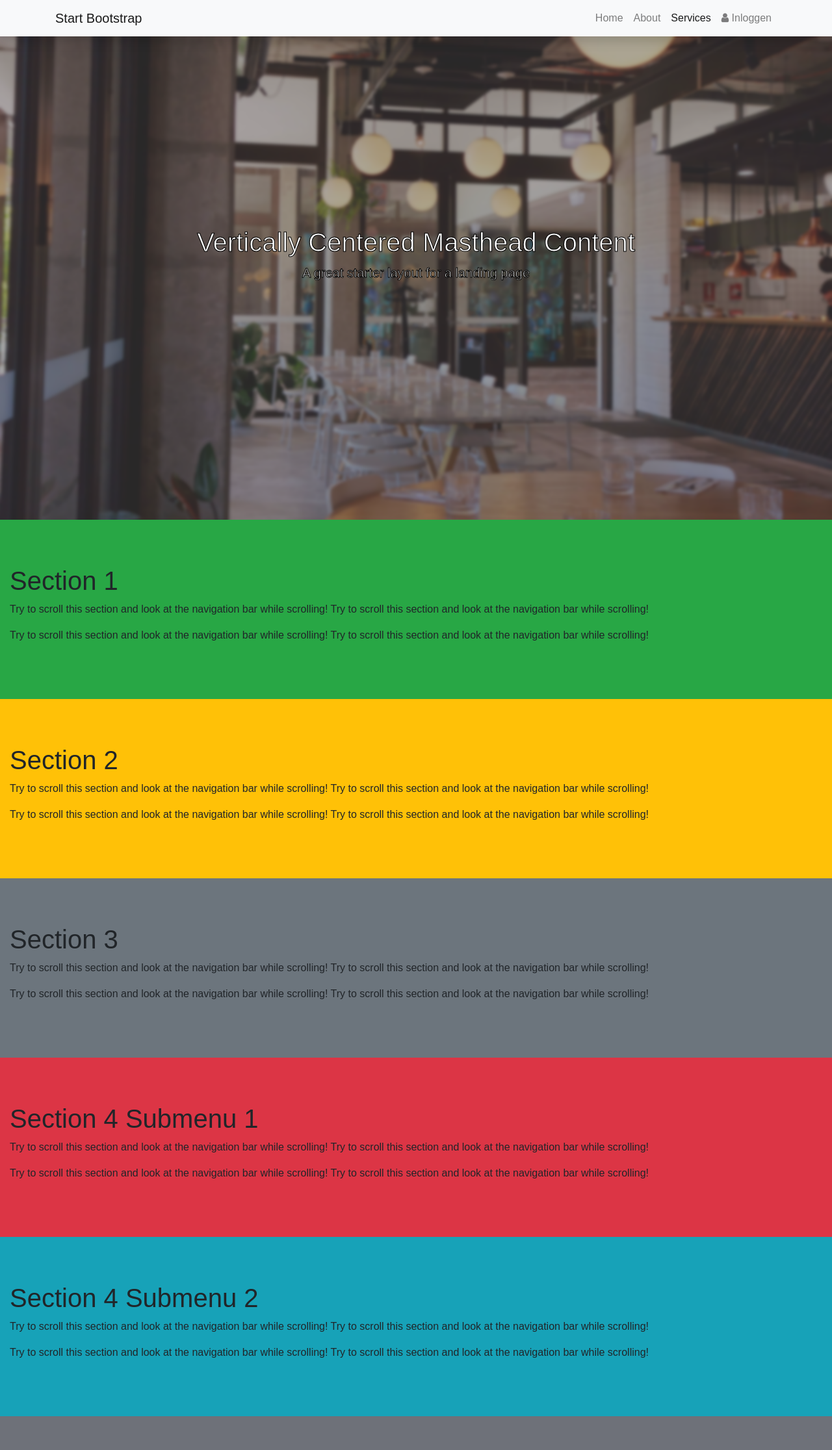
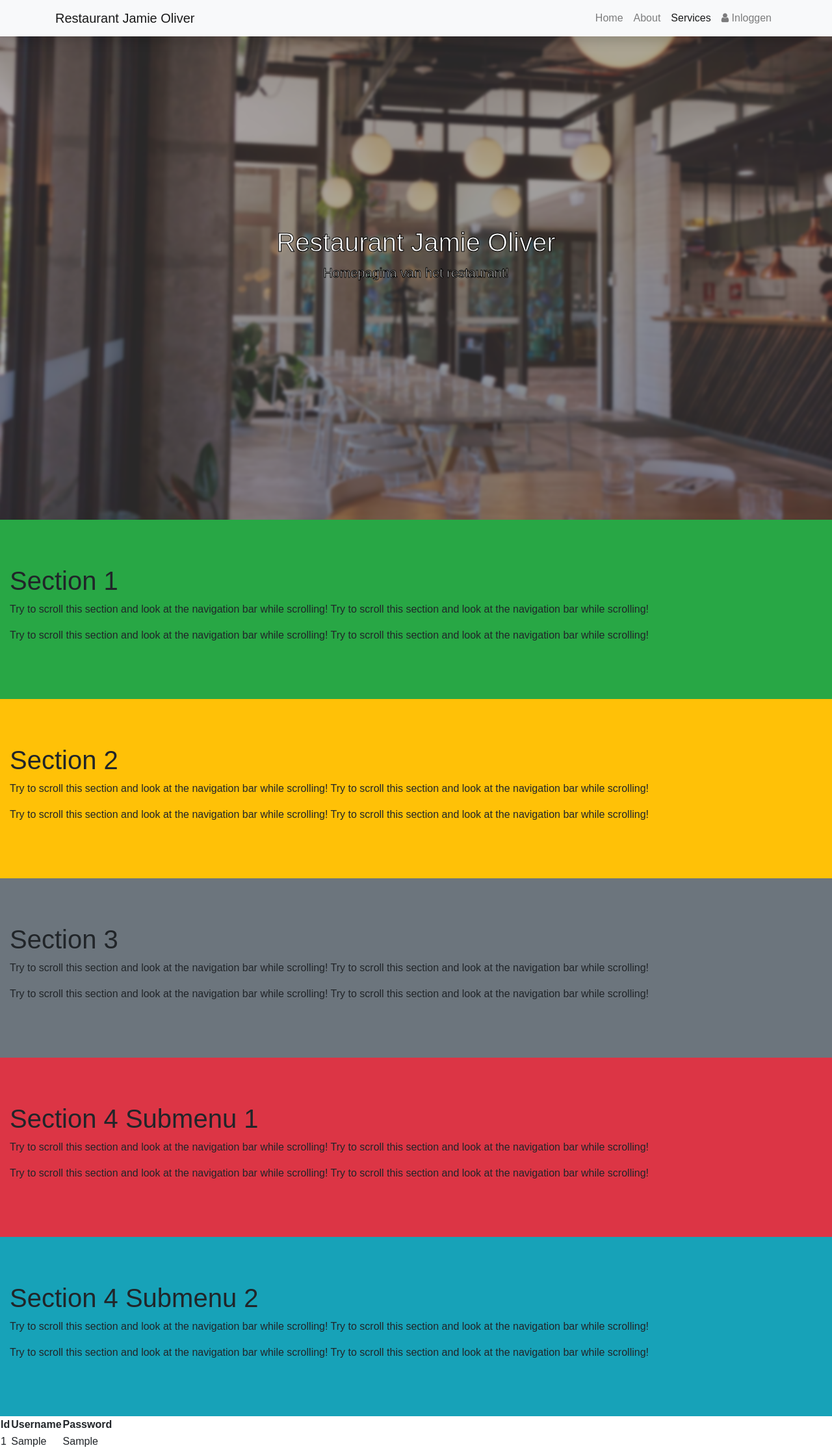
Before and after one commit to CanEnes8amo2/Undefined, a PHP site: page / in a window 1280 px wide. Shown: the whole page at 65% size. Before the commit the page ends 2180 px from the top, so only its background shows below. Run offline with PHP 8.4, Linux system fonts and the light colour scheme; tables that the repository leaves empty or names only in its code hold one stand-in row (values such as "Sample post").

Commit message:
Created dynamic table to retrieve data from database. Correctly redirects to the section.

```diff
--- a/index.php
+++ b/index.php
@@ -1,16 +1,16 @@
 <?php
 // $error = "";
-if(isset($_POST['submit'])) {
-    if(!empty($_POST['username']) && !empty($_POST['password'])) {
-        require("formdb.php");
+if (isset($_POST['submit'])) {
+    if (!empty($_POST['username']) && !empty($_POST['password'])) {
+        require "formdb.php";
         $username = trim($_POST['username']);
         $password = md5($_POST['password']);
 
-        $sql = "SELECT * FROM gebruikers WHERE username = '". $username."'AND password = '". $password."'";
+        $sql = "SELECT * FROM gebruikers WHERE username = '" . $username . "'AND password = '" . $password . "'";
 
-        if($result = $conn->query($sql)) {
+        if ($result = $conn->query($sql)) {
             $aantal = $result->num_rows;
-            if($aantal == 1) {
+            if ($aantal == 1) {
                 $user = $result->fetch_row();
                 session_start();
                 $_SESSION['user'] = $user[1];
@@ -48,7 +48,7 @@
 <!-- Navigation -->
     <nav class="navbar navbar-expand-lg navbar-light bg-light shadow fixed-top">
     <div class="container">
-        <a class="navbar-brand" href="#">Start Bootstrap</a>
+        <a class="navbar-brand" href="#">Restaurant Jamie Oliver</a>
         <button class="navbar-toggler" type="button" data-toggle="collapse" data-target="#navbarResponsive" aria-controls="navbarResponsive" aria-expanded="false" aria-label="Toggle navigation">
             <span class="navbar-toggler-icon"></span>
             </button>
@@ -77,8 +77,8 @@
     <div class="container h-100">
         <div class="row h-100 align-items-center">
         <div class="col-12 text-center">
-            <h1 class="font-weight-light">Vertically Centered Masthead Content</h1>
-            <p class="lead">A great starter layout for a landing page</p>
+            <h1 class="font-weight-light">Restaurant Jamie Oliver</h1>
+            <p class="lead">Homepagina van het restaurant!</p>
         </div>
         </div>
     </div>
@@ -111,12 +111,40 @@
   <p>Try to scroll this section and look at the navigation bar while scrolling! Try to scroll this section and look at the navigation bar while scrolling!</p>
 </div>
 
+
+
+<table>
+ <tr>
+  <th>Id</th>
+  <th>Username</th>
+  <th>Password</th>
+ </tr>
+
+<?php
+require "formdb.php";
+$sql = "SELECT * FROM form";
+// mysqli_query($conn, $form);
+$result = $conn->query($sql);
+
+if ($result->num_rows > 0) {
+    // output data of each row
+    while ($row = $result->fetch_assoc()) {
+        echo "<tr><td>" . $row["id"] . "</td><td>" . $row["naam"] . "</td><td>"
+            . $row["bericht"] . "</td></tr>";
+    }
+    echo "</table>";
+} else {echo "0 results";}
+$conn->close();
+?>
+</table>
+
+
     <!-- Modal HTML -->
     <div id="myModal" class="modal fade">
         <div class="modal-dialog modal-login">
             <div class="modal-content">
                 <div class="modal-header">
-                    <h4 class="modal-title">Member Login</h4>
+                    <h4 class="modal-title">Inloggen</h4>
                     <button type="button" class="close" data-dismiss="modal" aria-hidden="true">&times;</button>
                 </div>
                 <div class="modal-body">
@@ -124,11 +152,11 @@
                     <form method="post">
                         <div class="form-group">
                             <i class="fa fa-user"></i>
-                            <input type="text" class="form-control" placeholder="Username" name="username" required="required">
+                            <input type="text" class="form-control" placeholder="Gebruikersnaam" name="username" required="required">
                         </div>
                         <div class="form-group">
                             <i class="fa fa-lock"></i>
-                            <input type="password" class="form-control" placeholder="Password" name="password" required="required">
+                            <input type="password" class="form-control" placeholder="Wachtwoord" name="password" required="required">
                         </div>
                         <div class="form-group">
                             <input type="submit" name="submit" class="btn btn-primary btn-block btn-lg" value="Login">
@@ -136,7 +164,7 @@
                     </form>
                 </div>
                 <div class="modal-footer">
-                    <a href="#">Forgot Password?</a>
+                    <p>Bezoekers krijgen de inloggegevens om een recensie te plaatsen. <br> Dit is om neppe recensies te voorkomen.</p>
                 </div>
             </div>
         </div>
```
Also changed, not shown: ingelogddb.php (+10 -2 lines).
